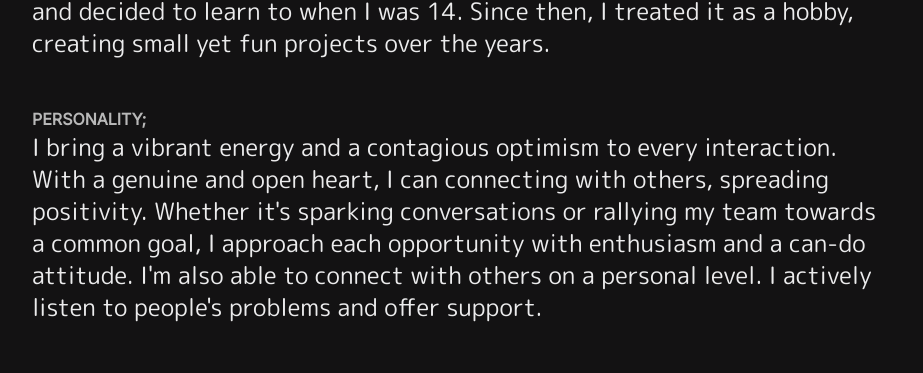
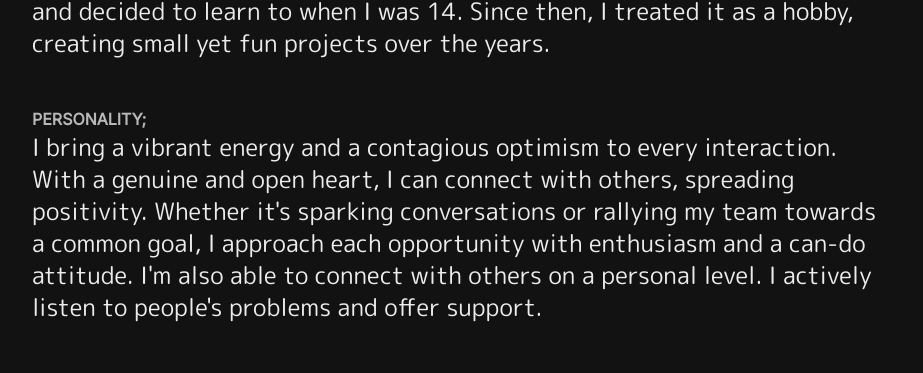
Before and after one commit to caffeinated01/portfolio, a React (Vite) app: page / in a window 1280 px wide. Shown: the part 1257-1630 px from the top of the page, without its empty margins (178-1101 px from the left). Built offline with nearby package versions, Linux system fonts and the light colour scheme.

Commit message:
fix typo

```diff
--- a/src/views/About.jsx
+++ b/src/views/About.jsx
@@ -73,7 +73,7 @@ function About() {
     },
     {
       title: "Personality",
-      body: "I bring a vibrant energy and a contagious optimism to every interaction. With a genuine and open heart, I can connecting with others, spreading positivity. Whether it's sparking conversations or rallying my team towards a common goal, I approach each opportunity with enthusiasm and a can-do attitude. I'm also able to connect with others on a personal level. I actively listen to people's problems and offer support. ",
+      body: "I bring a vibrant energy and a contagious optimism to every interaction. With a genuine and open heart, I can connect with others, spreading positivity. Whether it's sparking conversations or rallying my team towards a common goal, I approach each opportunity with enthusiasm and a can-do attitude. I'm also able to connect with others on a personal level. I actively listen to people's problems and offer support. ",
     },
     {
       title: "Academics",
--- a/src/views/Home.jsx
+++ b/src/views/Home.jsx
@@ -1,17 +1,8 @@
 import About from "./About";
 import { BsMouse } from "react-icons/bs";
 import Competitions from "./Competitions";
-import { useEffect } from "react";
 
 function Home() {
-  useEffect(() => {
-    window.scrollTo({
-      top: 0,
-      left: 0,
-      behavior: "smooth",
-    });
-  });
-
   return (
     <>
       <div>
```
